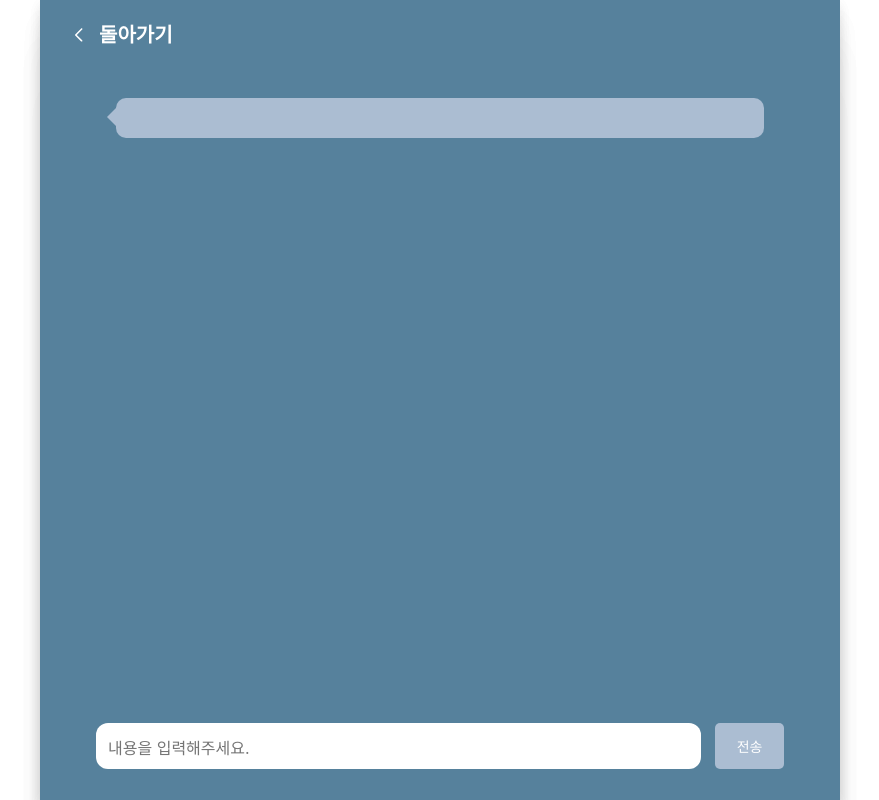
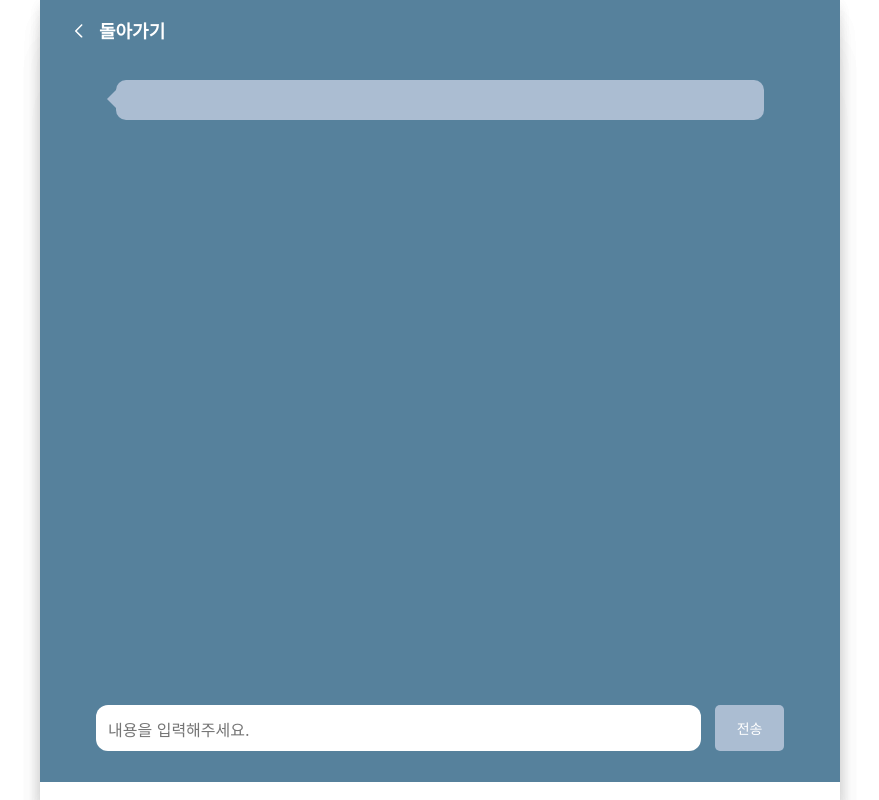
Before and after one commit to HalamLee/Interviz, a Next.js app: page /interview in a window 1280 px wide. Shown: the whole page, without its empty margins (200-1079 px from the left). Built offline with nearby package versions, Linux system fonts and the light colour scheme.

Commit message:
design: Header 컴포넌트 사이즈 줄이기 #46

```diff
--- a/src/components/layout/Header.tsx
+++ b/src/components/layout/Header.tsx
@@ -33,10 +33,11 @@ export default Header;
 
 const Basic = styled.div`
   width: 100%;
-  height: 68px;
-  font-size: 20px;
+  height: 40px;
+  font-size: 18px;
   color: ${theme.colors.main};
   ${theme.center};
+  padding-top: 10px;
 `;
 
 const ShadowWrapper = styled(Basic)`
```
